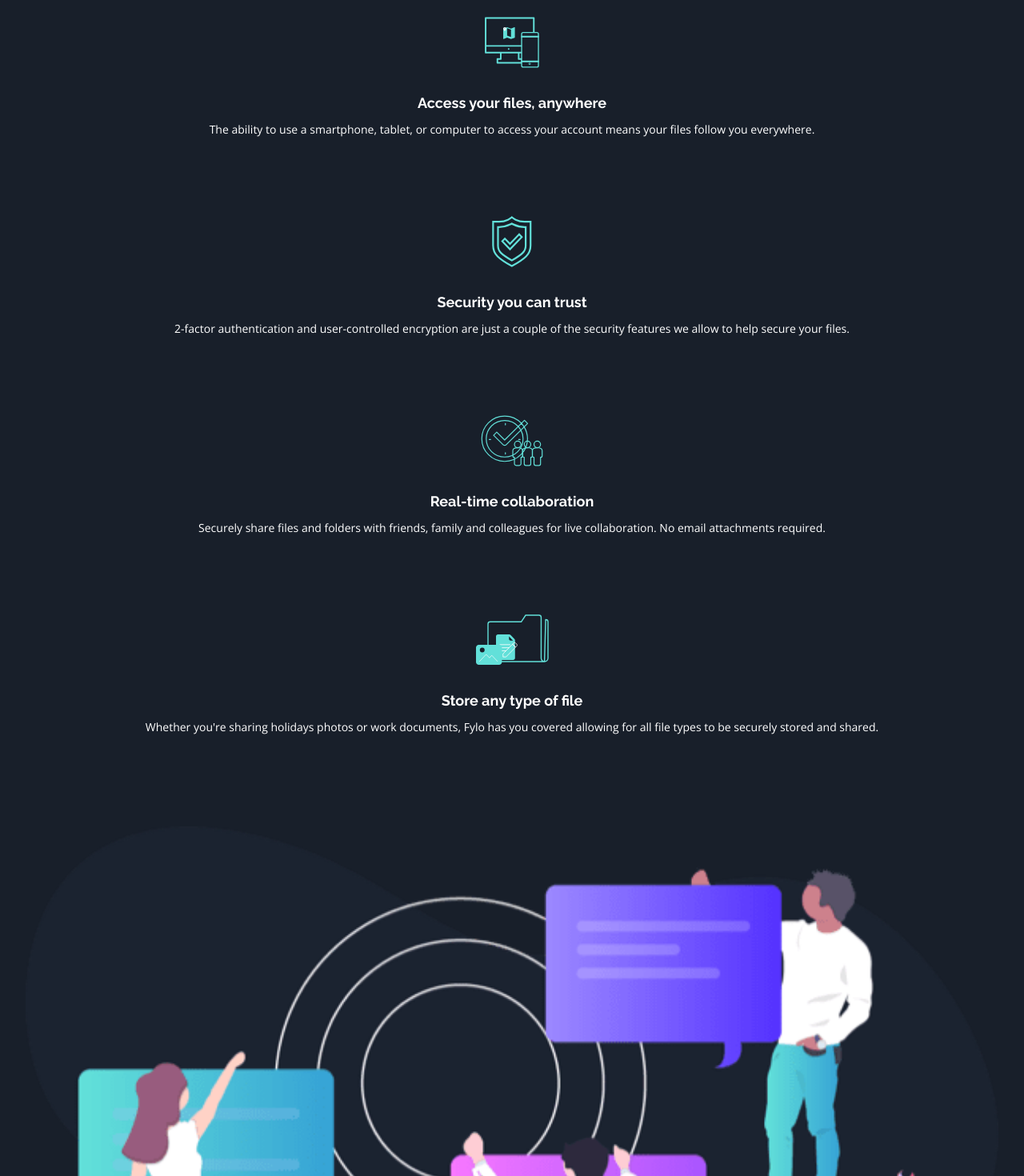
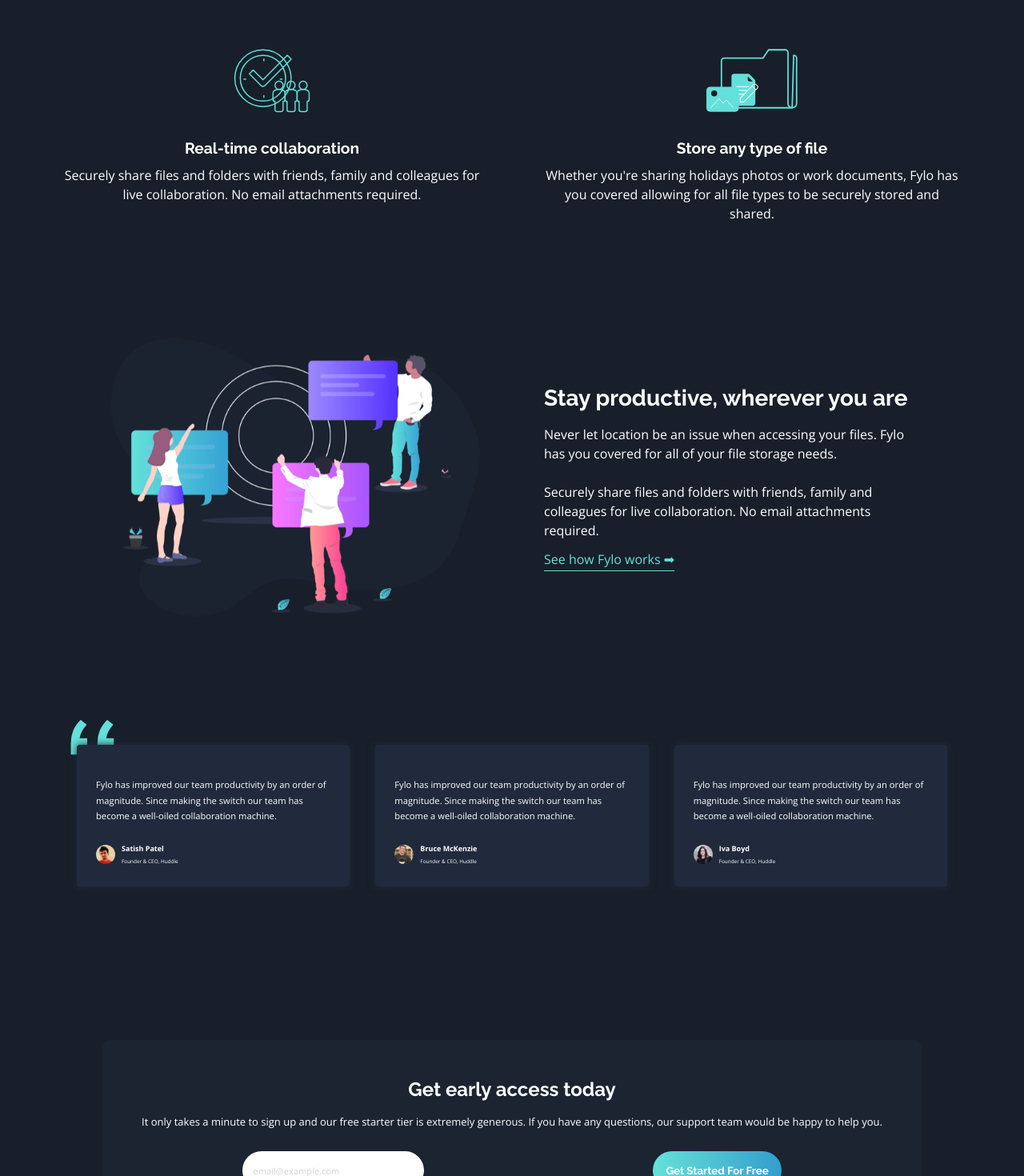
Before and after one commit to josr13/fylo-dark-theme-landing-page, a React (Vite) app: page / in a window 1280 px wide. Shown: the part 1330-2800 px from the top of the page at 80% size. Built offline with nearby package versions, Linux system fonts and the light colour scheme.

Commit message:
Add mediaqueries for tablet & desktop

```diff
--- a/src/index.css
+++ b/src/index.css
@@ -56,6 +56,7 @@
 
 .navbar > li {
   list-style: none;
+  font-size: 1em;
 }
 
 .heroImg {
@@ -96,6 +97,7 @@
   margin: 1em;
   border: none;
   border-radius: 2em;
+  cursor: pointer;
 }
 
 .featureWrapper {
@@ -317,3 +319,271 @@
   padding: 1em 0 0;
   justify-content: center;
 }
+
+@media screen and (width >= 680px) {
+  .nav {
+    padding: 5em 5em 2em;
+  }
+
+  .logoLink {
+    width: 10em;
+  }
+
+  .navbar {
+    column-gap: 3em;
+  }
+
+  .navbar > li {
+    font-size: 1.5em;
+  }
+
+  main {
+    background: var(--bg-email);
+    padding-bottom: 5em;
+  }
+
+  .heroImg {
+    width: 50%;
+    margin: auto;
+    background-color: inherit;
+  }
+
+  .heroDesc {
+    width: 50%;
+    margin: auto;
+    padding: 0;
+  }
+
+  .heroDesc > p {
+    margin: 1em 3em;
+  }
+
+  .featureWrapper {
+    grid-template-columns: repeat(2, 1fr);
+    grid-template-rows: repeat(2, 1fr);
+    padding: 5em;
+    gap: 5em;
+  }
+
+  .featIcon {
+    height: 7em;
+  }
+
+  .featHeading {
+    font-size: larger;
+  }
+
+  .featBody {
+    font-size: medium;
+  }
+
+  .infoWrapper {
+    flex-direction: row;
+    padding: 4em;
+    column-gap: 5em;
+    justify-content: center;
+    align-items: center;
+  }
+
+  .infoImg {
+    width: 40%;
+  }
+
+  .infoDesc {
+    width: 40%;
+  }
+
+  .infoHeading {
+    font-size: 1.75em;
+    line-height: 1em;
+    padding: 0 0 0.25em;
+  }
+
+  .infoBody {
+    font-size: medium;
+    padding: 0.75em 0;
+  }
+
+  .infoMore {
+    font-size: medium;
+    padding: 0.75em 0;
+  }
+
+  .testimWrapper {
+    flex-direction: row;
+    padding: 6em;
+    gap: 2em;
+    position: relative;
+  }
+
+  .quote-icon {
+    position: absolute;
+    width: auto;
+    inset: 4em 5.5em;
+    padding: 0;
+    z-index: -1;
+  }
+
+  .testim {
+    padding-top: 2.5em;
+  }
+
+  .testimQuote {
+    padding-bottom: 2em;
+  }
+
+  .testimCustomer {
+    font-size: xx-small;
+  }
+
+  .testimPosition {
+    font-size: 0.4em;
+  }
+
+  .signupWrapper {
+    margin: 6em 8em;
+    padding: 2em;
+    justify-items: center;
+  }
+
+  .signupDesc {
+    grid-area: 1 / 1 / 2 / 3;
+  }
+
+  .signupHeader {
+    font-size: x-large;
+  }
+
+  .signupBody {
+    font-size: small;
+  }
+
+  .signupEmail {
+    padding: 1em;
+    margin: 1em 0;
+    font-size: smaller;
+    grid-area: 2 / 1 / 3 / 2;
+    height: 3rem;
+    min-width: 17em;
+  }
+
+  .signupEmail::placeholder {
+    font-size: smaller;
+    padding: 0;
+  }
+
+  .signupBtn {
+    padding: 1.2em;
+    margin: 1em 0;
+    grid-area: 2 / 2 / 3 / 3;
+    height: 3rem;
+    font-size: smaller;
+    width: max-content;
+  }
+
+  .footer {
+    display: grid;
+    padding: 4em 4em 1em;
+    column-gap: 1em;
+    font-size: 0.85em;
+  }
+
+  .logoFooter {
+    grid-area: 1 / 1 / 2 / 6;
+  }
+
+  .contact {
+    margin: 0 0 1.25em;
+  }
+
+  .footerSocials {
+    padding: 0;
+    column-gap: 1.5em;
+  }
+
+  .social > svg {
+    width: 1.25em;
+    height: auto;
+  }
+}
+
+@media screen and (width >= 1440px) {
+  .featureWrapper {
+    padding: 5em 25em;
+    column-gap: 12em;
+    row-gap: 6em;
+  }
+
+  .infoBody {
+    font-size: large;
+  }
+
+  .infoMore {
+    font-size: large;
+  }
+
+  .infoHeading {
+    font-size: 3em;
+  }
+
+  .testimWrapper {
+    flex-direction: row;
+    padding: 8em 10em;
+    gap: 2em;
+    position: relative;
+  }
+
+  .quote-icon {
+    position: absolute;
+    width: auto;
+    inset: 5.75em 9.5em;
+    padding: 0;
+    z-index: -1;
+  }
+
+  .testimQuote {
+    font-size: medium;
+  }
+
+  .testimCustomer {
+    font-size: small;
+  }
+
+  .testimPosition {
+    font-size: x-small;
+  }
+
+  .signupWrapper {
+    margin: 6em 22em;
+    padding: 2em 8em;
+  }
+
+  .signupHeader {
+    font-size: xx-large;
+  }
+
+  .signupBody {
+    font-size: medium;
+    padding: 1em 8em;
+  }
+
+  .signupEmail {
+    padding: 1em 16em;
+    font-size: medium;
+  }
+
+  .signupEmail::placeholder {
+    font-size: small;
+  }
+
+  .signupBtn {
+    padding: 1em 3em;
+    font-size: medium;
+  }
+
+  .footer {
+    padding: 4em 8em 4em;
+    column-gap: 8em;
+    font-size: 1.1em;
+  }
+}
```
